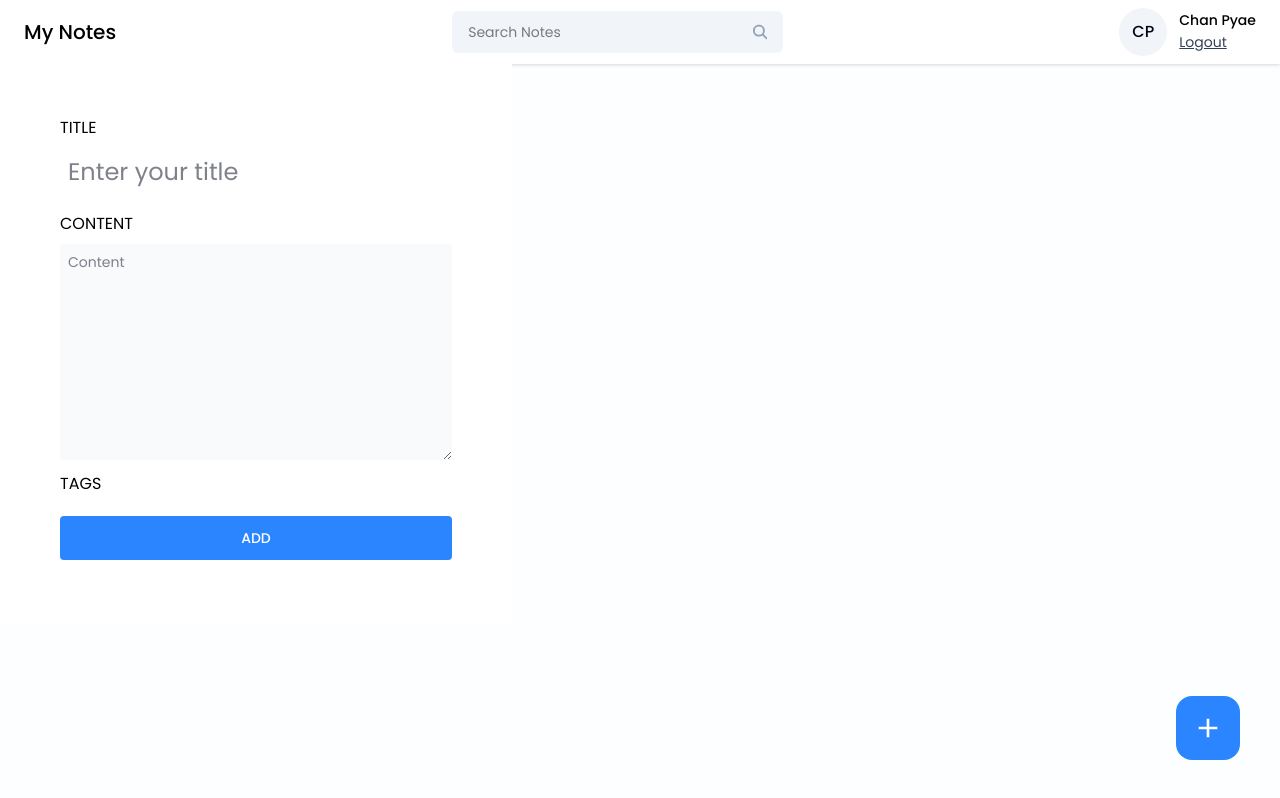
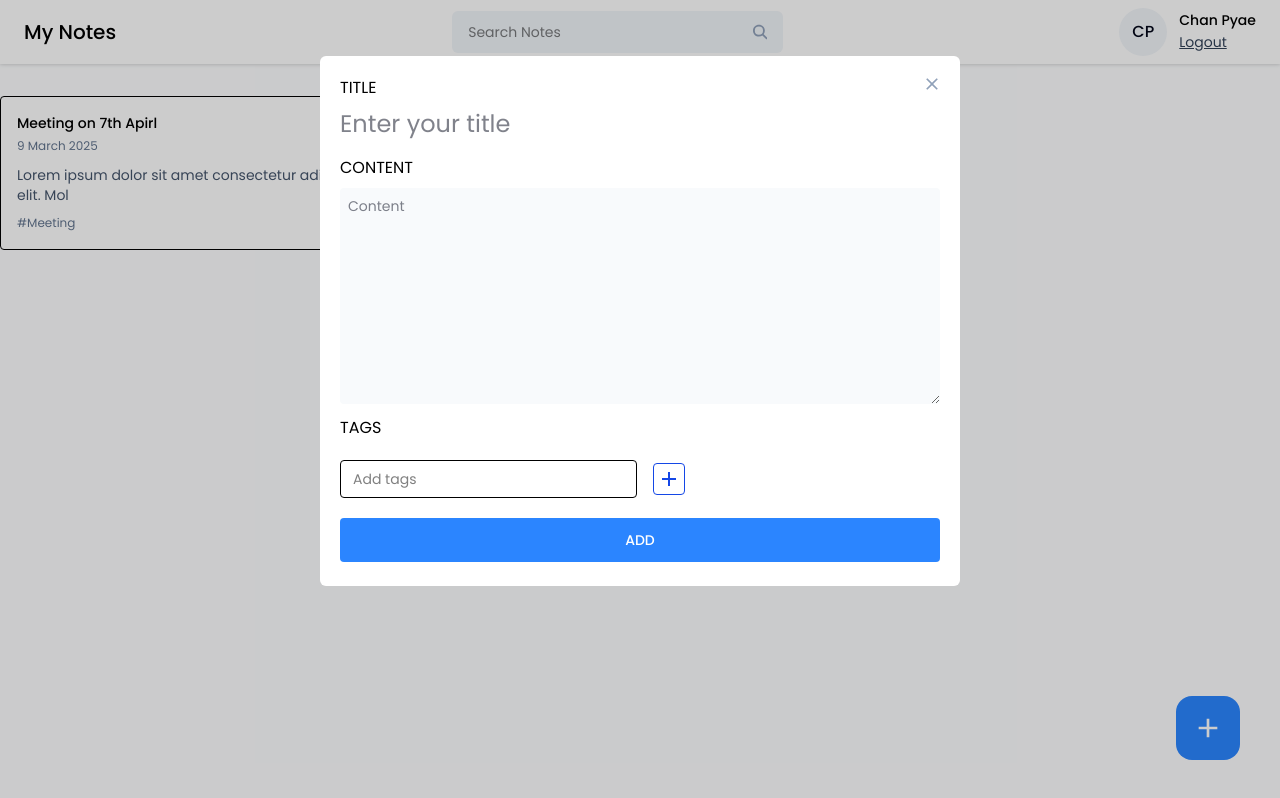
Before and after one commit to chanpyaesonekyaw/mern-notes-app, a React (Vite) app in the folder frontend/: page /dashboard in a window 1280 px wide. Both pictures are taken after a click on the button 1208 px from the left and 728 px from the top of the page. Built offline with nearby package versions, Linux system fonts and the light colour scheme.

Commit message:
add model

```diff
--- /dev/null
+++ b/frontend/src/components/Input/TagInput.jsx
@@ -0,0 +1,64 @@
+import React, { useState } from 'react';
+import { MdAdd, MdClose } from 'react-icons/md';
+
+const TagInput = ({ tags, setTags }) => {
+  const [inputValue, setInputValue] = useState('');
+
+  const handleInputChange = (e) => {
+    setInputValue(e.target.value);
+  };
+
+  const addNewTag = () => {
+    if (inputValue.trim() !== '') {
+      setTags([...tags, inputValue.trim()]);
+      setInputValue('');
+    }
+  };
+
+  const handleKeyDown = (e) => {
+    if (e.key === 'Enter') {
+      e.preventDefault(); // Prevents form submission
+      addNewTag();
+    }
+  };
+
+  const handleRemoveTag = (tagToRemove) => {
+    setTags(tags.filter((tag) => tag !== tagToRemove));
+  };
+
+  return (
+    <div>
+      {tags?.length > 0 && (
+        <div className="flex items-center gap-2 flex-wrap mt-2">
+          {tags.map((tag, index) => (
+            <span key={index} className="flex items-center gap-1 bg-gray-200 text-gray-700 px-2 py-1 rounded-md">
+              # {tag}
+              <button onClick={() => handleRemoveTag(tag)} className="text-red-500 hover:text-red-700">
+                <MdClose />
+              </button>
+            </span>
+          ))}
+        </div>
+      )}
+
+      <div className="flex items-center gap-4 mt-3">
+        <input
+          type="text"
+          className="text-sm bg-transparent border px-3 py-2 rounded outline-none"
+          placeholder="Add tags"
+          value={inputValue}
+          onChange={handleInputChange}
+          onKeyDown={handleKeyDown}
+        />
+        <button
+          className="w-8 h-8 flex items-center justify-center rounded border border-blue-700 hover:bg-blue-700"
+          onClick={addNewTag}
+        >
+          <MdAdd className="text-2xl text-blue-700 hover:text-white" />
+        </button>
+      </div>
+    </div>
+  );
+};
+
+export default TagInput;
--- a/frontend/src/pages/Home/AddEditNotes.jsx
+++ b/frontend/src/pages/Home/AddEditNotes.jsx
@@ -1,14 +1,29 @@
-import React from 'react'
+import React, { useState } from 'react'
+import TagInput from '../../components/Input/TagInput'
+import { MdClose } from 'react-icons/md';
 
-const AddEditNotes = () => {
+const AddEditNotes = ({onClose}) => {
+    const [title, setTitle] = useState('');
+    const [content, setContent] = useState('');
+    const [tags, setTags] = useState('');
+
+
+
     return (
-    <div>
+        <div className='relative'>
+            <button className='w-10 h-10 rounded-full flex items-center justify-center absolute -top-3 -right-3 cursor-pointer hover:bg-slate-100' onClick={onClose} >
+                <MdClose className='text-xl text-slate-400'/>
+            </button>
             <div className='flex flex-col gap-2'>
                 <label className='input-label uppercase'>Title</label>
                 <input
                     type="text"
-                className='text-2xl text-slate-950 outline-none p-2'
+                    className='text-2xl text-slate-950 outline-none'
                     placeholder='Enter your title'
+                    value={title}
+                    onChange={({ target }) => {
+                        setTitle(target.value)
+                    }}
                 />
             </div>
             <div className='flex flex-col gap-2 mt-4'>
@@ -17,10 +32,15 @@ const AddEditNotes = () => {
                     className='text-sm text-slate-950 outline-none bg-slate-50 p-2 rounded'
                     placeholder='Content'
                     rows={10}
+                    value={content}
+                    onChange={({ target }) => {
+                        setContent(target.content)
+                    }}
                 />
             </div>
             <div className='mt-3 flex flex-col gap-2'>
                 <label className='input-label uppercase'>Tags</label>
+                <TagInput tags={tags} setTags={setTags} />
             </div>
             <button className='btn-primary font-medium mt-5 p-3' onClick={() => {}} >
                 ADD
--- a/frontend/src/pages/Home/Home.jsx
+++ b/frontend/src/pages/Home/Home.jsx
@@ -4,6 +4,8 @@ import NoteCard from '../../components/Cards/NoteCard'
 import { MdAdd } from 'react-icons/md'
 import AddEditNotes from './AddEditNotes'
 import Modal from 'react-modal'
+
+Modal.setAppElement('#root');
 
 const Home = () => {
   const [openAddEditModal, setOpenAddEditModal] = useState({
@@ -32,7 +34,9 @@ const Home = () => {
 
         <button
             className='w-16 h-16 flex items-center justify-center bg-primary hover:bg-blue-600 cursor-pointer rounded-2xl absolute right-10 bottom-10'
-            onClick={() => setOpenAddEditModal({ isShown: true, type: 'add', data: null })}
+            onClick={() => {
+                setOpenAddEditModal({ isShown: true, type: 'add', data: null });
+            }}
         >
             <MdAdd className='text-[32px] text-white' />
         </button>
@@ -42,13 +46,17 @@ const Home = () => {
             onRequestClose = {() => {}}
             style = {{
                 overlay: {
-                    backgroundColor : 'rgba(0,0,0,0,2)'
+                    backgroundColor : 'rgb(0 0 0 / 20%)',
                 },
             }}
             contentLabel = ''
-            className = 'w-[40%] max-h-3/4 bg-white rounded-md mx-autp mt-14 p-15 overflow-scroll'
+            className = 'w-[50%] max-h-3/4 bg-white rounded-md mx-auto mt-14 p-5 overflow-scroll'
         >
-            <AddEditNotes />
+            <AddEditNotes
+                onClose={()=>{
+                    setOpenAddEditModal({ isShown:false, type: "add", data: null });
+                }}
+            />
         </Modal>
     </>
   )
```
Lines whose indentation alone changed are shown as unchanged.
